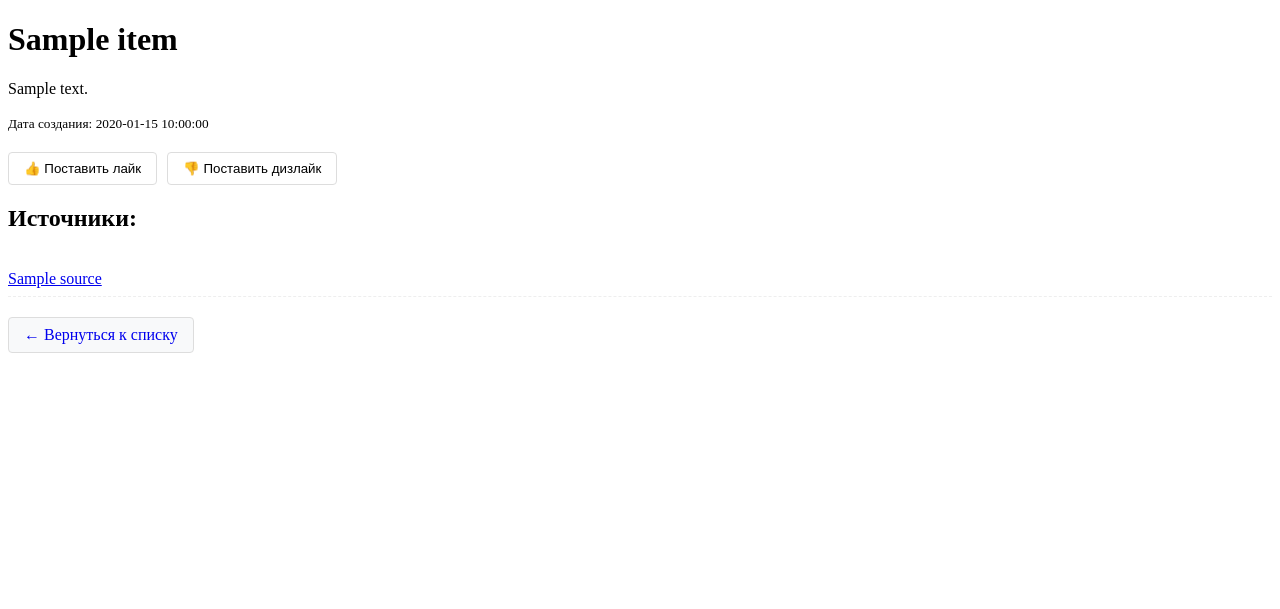
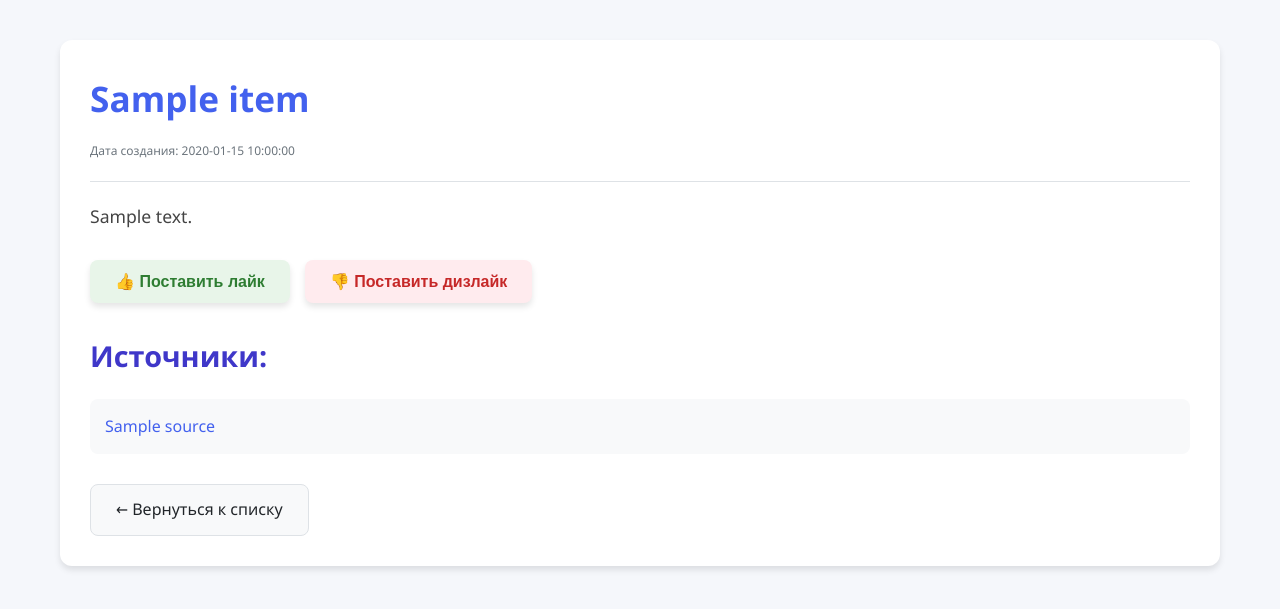
Before and after one commit to black-lemonov/news-clustering-frontend, a Flask app: page /summary/1 in a window 1280 px wide. Shown: the top 609 px of the page. Run offline with Flask 3, Linux system fonts and the light colour scheme; a database or web service that is not in the repository returns one stand-in record (values such as "Sample title"); data that the repository does not hold is empty.

Commit message:
убрал инлайн стили и код, вынес в отдельные папки

```diff
--- /dev/null
+++ b/static/css/detail.css
@@ -0,0 +1,210 @@
+:root {
+    --primary: #4361ee;
+    --secondary: #3f37c9;
+    --success: #4cc9f0;
+    --danger: #f72585;
+    --light: #f8f9fa;
+    --dark: #212529;
+    --gray: #6c757d;
+    --border: #dee2e6;
+    --shadow: 0 4px 6px rgba(0, 0, 0, 0.1);
+    --transition: all 0.3s ease;
+}
+
+* {
+    margin: 0;
+    padding: 0;
+    box-sizing: border-box;
+}
+
+body {
+    font-family: 'Segoe UI', Tahoma, Geneva, Verdana, sans-serif;
+    line-height: 1.6;
+    color: var(--dark);
+    background-color: #f5f7fb;
+    padding: 20px;
+    max-width: 1200px;
+    margin: 0 auto;
+}
+
+.container {
+    background: white;
+    border-radius: 12px;
+    box-shadow: var(--shadow);
+    padding: 30px;
+    margin-top: 20px;
+}
+
+h1 {
+    font-size: 2.2rem;
+    margin-bottom: 15px;
+    color: var(--primary);
+}
+
+p {
+    margin: 20px 0;
+    font-size: 1.1rem;
+    color: #444;
+}
+
+.meta {
+    display: flex;
+    justify-content: space-between;
+    color: var(--gray);
+    font-size: 0.9rem;
+    padding-bottom: 20px;
+    border-bottom: 1px solid var(--border);
+    flex-wrap: wrap;
+    gap: 10px;
+}
+
+.actions {
+    margin: 30px 0;
+    display: flex;
+    gap: 15px;
+    flex-wrap: wrap;
+}
+
+.action-btn {
+    padding: 12px 25px;
+    cursor: pointer;
+    border: none;
+    border-radius: 8px;
+    font-weight: 600;
+    transition: var(--transition);
+    display: inline-flex;
+    align-items: center;
+    gap: 8px;
+    font-size: 1rem;
+    box-shadow: var(--shadow);
+}
+
+.action-btn:hover {
+    transform: translateY(-2px);
+    box-shadow: 0 6px 8px rgba(0, 0, 0, 0.15);
+}
+
+.like-btn {
+    background: #e8f5e9;
+    color: #2e7d32;
+}
+
+.dislike-btn {
+    background: #ffebee;
+    color: #c62828;
+}
+
+.action-btn.active {
+    background-color: var(--primary);
+    color: white;
+}
+
+.action-btn.like-btn.active {
+    background-color: #2e7d32;
+}
+
+.action-btn.dislike-btn.active {
+    background-color: #c62828;
+}
+
+h2 {
+    font-size: 1.8rem;
+    margin: 30px 0 20px;
+    color: var(--secondary);
+}
+
+.source-list {
+    margin-top: 10px;
+    display: grid;
+    gap: 12px;
+}
+
+.source {
+    padding: 15px;
+    border-radius: 8px;
+    background: var(--light);
+    transition: var(--transition);
+}
+
+.source:hover {
+    transform: translateX(5px);
+    background: #e9ecef;
+}
+
+.source a {
+    color: var(--primary);
+    text-decoration: none;
+    font-weight: 500;
+    display: block;
+}
+
+.source a:hover {
+    text-decoration: underline;
+}
+
+.back-link {
+    display: inline-flex;
+    align-items: center;
+    margin-top: 30px;
+    padding: 12px 25px;
+    background: var(--light);
+    border: 1px solid var(--border);
+    border-radius: 8px;
+    text-decoration: none;
+    color: var(--dark);
+    font-weight: 500;
+    transition: var(--transition);
+    gap: 8px;
+}
+
+.back-link:hover {
+    background: #e9ecef;
+    transform: translateX(-3px);
+}
+
+@media (max-width: 768px) {
+    .container {
+        padding: 20px;
+    }
+
+    h1 {
+        font-size: 1.8rem;
+    }
+
+    h2 {
+        font-size: 1.5rem;
+    }
+
+    .actions {
+        flex-direction: column;
+        gap: 10px;
+    }
+
+    .action-btn {
+        width: 100%;
+        justify-content: center;
+    }
+
+    .meta {
+        flex-direction: column;
+    }
+}
+
+@media (max-width: 480px) {
+    body {
+        padding: 15px;
+    }
+
+    h1 {
+        font-size: 1.5rem;
+    }
+
+    p {
+        font-size: 1rem;
+    }
+
+    .action-btn {
+        padding: 10px 15px;
+        font-size: 0.9rem;
+    }
+}
--- /dev/null
+++ b/static/js/detail.js
@@ -0,0 +1,16 @@
+document.addEventListener('DOMContentLoaded', function() {
+    document.querySelectorAll('.action-btn').forEach(button => {
+        button.addEventListener('click', function(e) {
+            e.preventDefault();
+            const link = this.parentNode.href;
+
+            fetch(link)
+                .then(response => {
+                    if (response.redirected) {
+                        window.location.href = response.url;
+                    }
+                })
+                .catch(error => console.error('Error:', error));
+        });
+    });
+});
--- a/templates/detail.html
+++ b/templates/detail.html
@@ -1,54 +1,20 @@
 <!DOCTYPE html>
-<html>
+<html lang="ru">
 <head>
+    <meta charset="UTF-8">
+    <meta name="viewport" content="width=device-width, initial-scale=1.0">
     <title>{{ summary['title'] }}</title>
-    <style>
-        .actions {
-            margin: 20px 0;
-            display: flex;
-            gap: 10px;
-        }
-        .action-btn {
-            padding: 8px 15px;
-            cursor: pointer;
-            border: 1px solid #ddd;
-            border-radius: 4px;
-            background: white;
-            transition: all 0.2s;
-            display: inline-block;
-        }
-        .action-btn:hover {
-            background: #f0f0f0;
-        }
-        .action-btn.active {
-            background-color: #4CAF50;
-            color: white;
-            border-color: #4CAF50;
-        }
-        .action-btn.dislike.active {
-            background-color: #f44336;
-            border-color: #f44336;
-        }
-        .source-list { margin-top: 30px; }
-        .source {
-            padding: 8px 0;
-            border-bottom: 1px dashed #eee;
-        }
-        .back-link {
-            display: inline-block;
-            margin-top: 20px;
-            padding: 8px 15px;
-            background: #f8f9fa;
-            border: 1px solid #ddd;
-            border-radius: 4px;
-            text-decoration: none;
-        }
-    </style>
+    <link rel="stylesheet" href="{{ url_for('static', filename='css/detail.css') }}">
 </head>
 <body>
+    <div class="container">
         <h1>{{ summary['title'] }}</h1>
+
+        <div class="meta">
+            <small>Дата создания: {{ summary['created_at'] }}</small>
+        </div>
+
         <p>{{ summary['summary'] }}</p>
-    <small>Дата создания: {{ summary['created_at'] }}</small>
 
         <div class="actions">
             <!-- Кнопка лайка -->
@@ -76,24 +42,8 @@
         </div>
 
         <a href="{{ url_for('index') }}" class="back-link">← Вернуться к списку</a>
+    </div>
 
-    <script>
-        // Добавляем обработчики для AJAX-запросов
-        document.querySelectorAll('.action-btn').forEach(button => {
-            button.addEventListener('click', function(e) {
-                e.preventDefault();
-                const link = this.parentNode.href;
-
-                // Отправляем запрос
-                fetch(link)
-                    .then(response => {
-                        if (response.redirected) {
-                            window.location.href = response.url;
-                        }
-                    })
-                    .catch(error => console.error('Error:', error));
-            });
-        });
-    </script>
+    <script src="{{ url_for('static', filename='js/detail.js') }}"></script>
 </body>
 </html>
```
Also changed, not shown: static/css/index.css (added, +177 -0 lines), templates/index.html (+14 -28 lines). Lines whose indentation alone changed are shown as unchanged.
